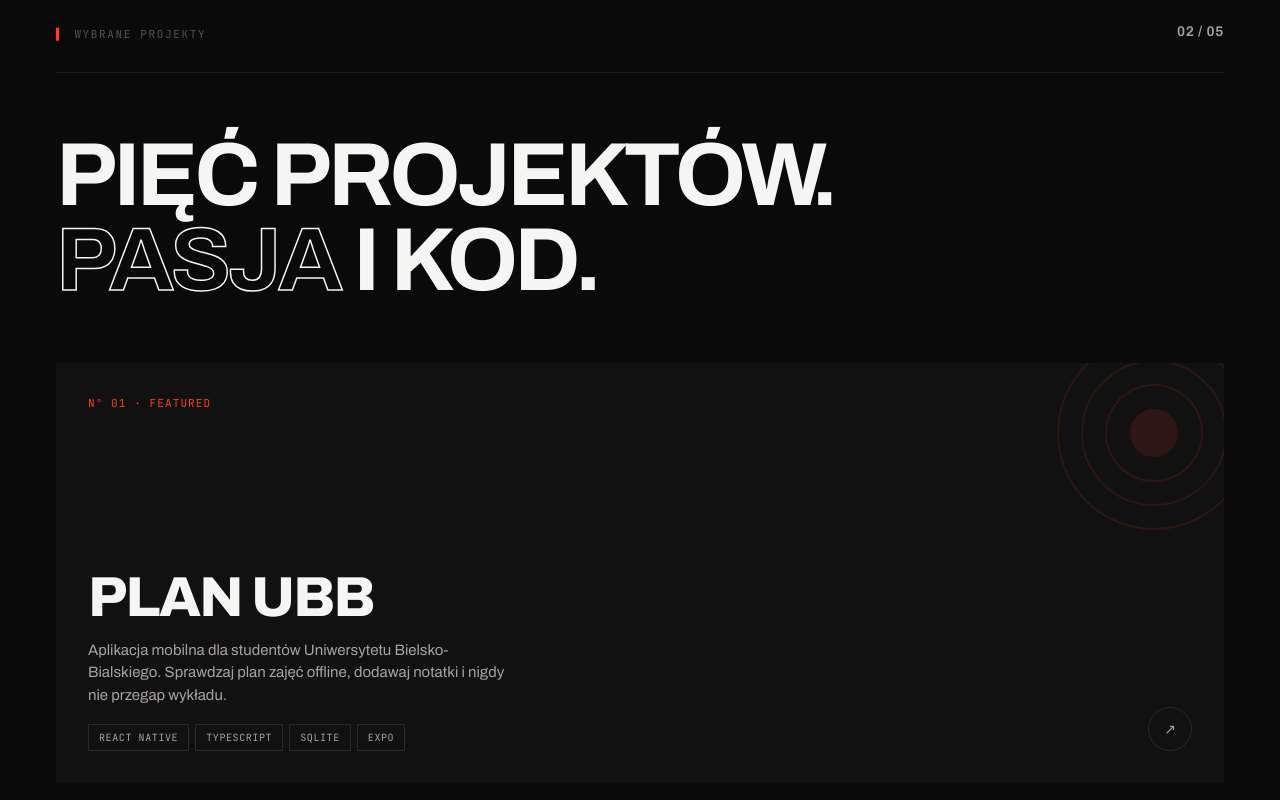
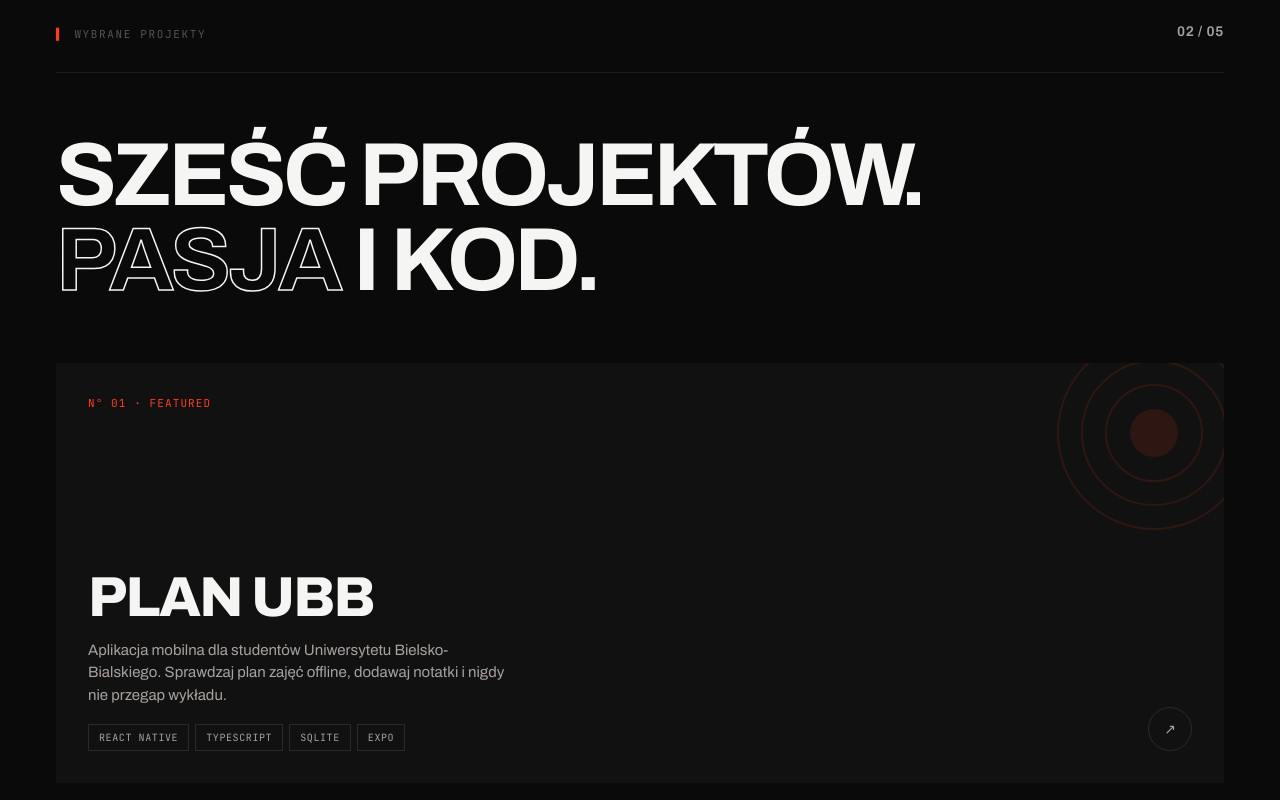
Before and after one commit to GaloszJakub/Portfolio, a React (Vite) app: page / in a window 1280 px wide. Shown: the part 1860-2660 px from the top of the page. Built offline with nearby package versions, Linux system fonts and the light colour scheme.

Commit message:
feat: add Kilometrowki Poselskie project and clean up Claude files

```diff
--- a/components/ProjectPatterns.tsx
+++ b/components/ProjectPatterns.tsx
@@ -31,4 +31,9 @@
     <circle cx="50" cy="60" r="30" fill={ACCENT} />
     <path d="M50,60 Q50,30 30,20 Q50,40 50,60 Q50,40 70,20 Q50,30 50,60 Z" fill={ACCENT} />
   </svg>,
+  <svg key="p6" className="pattern" viewBox="0 0 100 100">
+    <path d="M50,10 L90,50 L50,90 L10,50 Z" fill="none" stroke={ACCENT} strokeWidth="1" />
+    <path d="M50,25 L75,50 L50,75 L25,50 Z" fill="none" stroke={ACCENT} strokeWidth="1" />
+    <circle cx="50" cy="50" r="10" fill={ACCENT} />
+  </svg>,
 ];
--- a/translations.ts
+++ b/translations.ts
@@ -54,7 +54,7 @@
     work: {
       label: 'Selected Work',
       num: '02 / 05',
-      t1: 'Five projects.',
+      t1: 'Six projects.',
       t2: 'Passion',
       t3: '& code.',
       projects: [
@@ -106,6 +106,17 @@
           stack: ['React', 'TypeScript', 'Node.js', 'PostgreSQL'],
           github: 'https://github.com/matikgal/hr-sys',
           liveUrl: 'https://hrsys-50919.web.app/login',
+        },
+        {
+          id: '06',
+          title: 'Kilometrówki Poselskie',
+          category: 'Analytics Web App',
+          year: '2025',
+          featured: true,
+          description: 'Interactive analytics platform increasing the transparency of public spending by Polish MPs. Aggregates and visualizes travel expenses (including private cars and taxis) along with other office expenditures.',
+          stack: ['Next.js', 'React', 'TypeScript', 'TailwindCSS', 'Node.js'],
+          github: 'https://github.com/GaloszJakub/kilometrowki',
+          liveUrl: 'https://kilometrowki.vercel.app/',
         },
       ],
     },
@@ -272,7 +283,7 @@
     work: {
       label: 'Wybrane projekty',
       num: '02 / 05',
-      t1: 'Pięć projektów.',
+      t1: 'Sześć projektów.',
       t2: 'Pasja',
       t3: 'i kod.',
       projects: [
@@ -324,6 +335,17 @@
           stack: ['React', 'TypeScript', 'Node.js', 'PostgreSQL'],
           github: 'https://github.com/matikgal/hr-sys',
           liveUrl: 'https://hrsys-50919.web.app/login',
+        },
+        {
+          id: '06',
+          title: 'Kilometrówki Poselskie',
+          category: 'Aplikacja Analityczna',
+          year: '2025',
+          featured: true,
+          description: 'Interaktywna aplikacja analityczna zwiększająca transparentność wydatków publicznych posłów Sejmu X kadencji RP. Agreguje i wizualizuje wydatki na przejazdy samochodami prywatnymi, taksówkami oraz inne pozycje kosztów biur.',
+          stack: ['Next.js', 'React', 'TypeScript', 'TailwindCSS', 'Node.js'],
+          github: 'https://github.com/GaloszJakub/kilometrowki',
+          liveUrl: 'https://kilometrowki.vercel.app/',
         },
       ],
     },
```
Also changed, not shown: .claude/settings.local.json (deleted), portfolio-handoff/portfolio/README.md.
